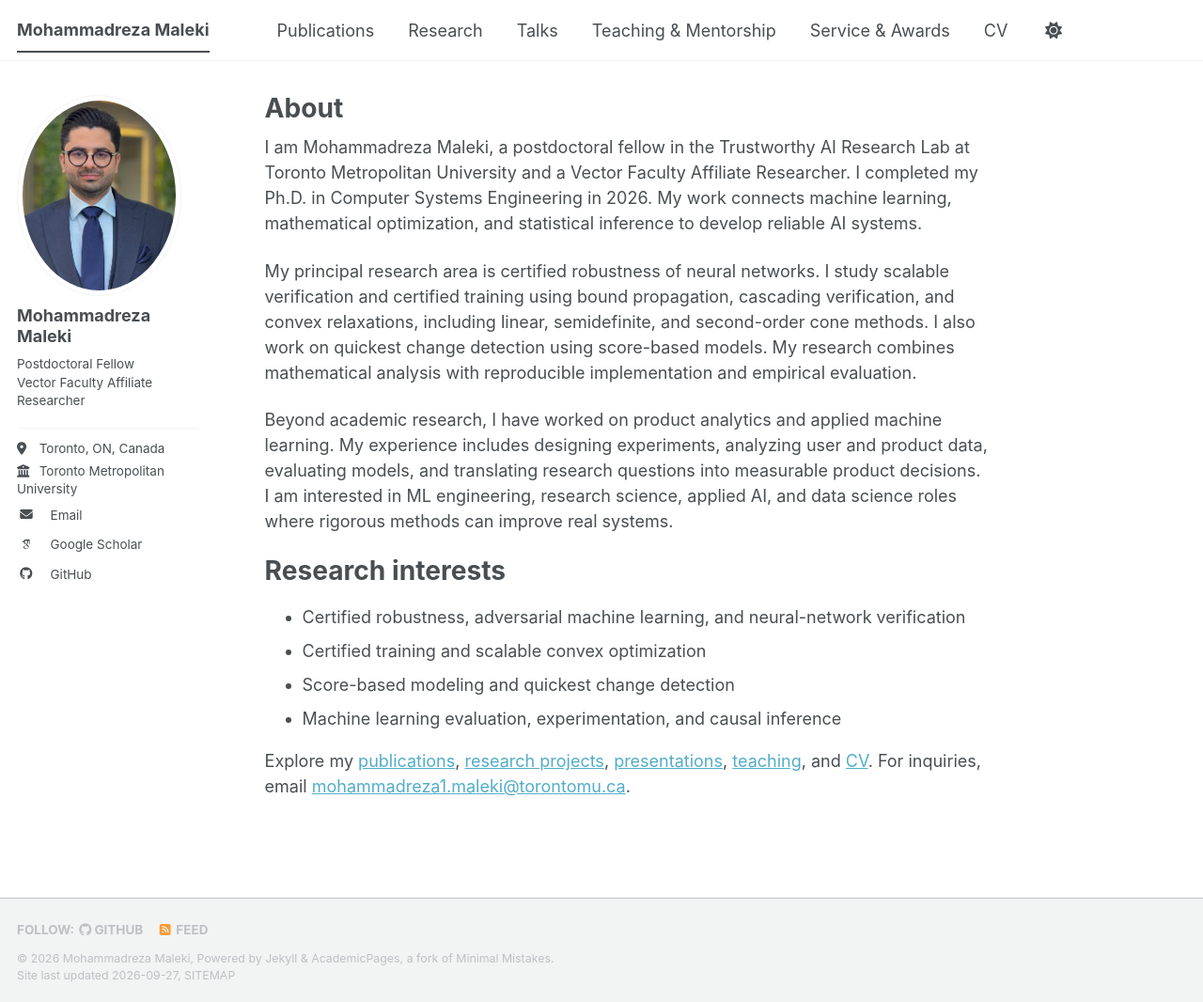
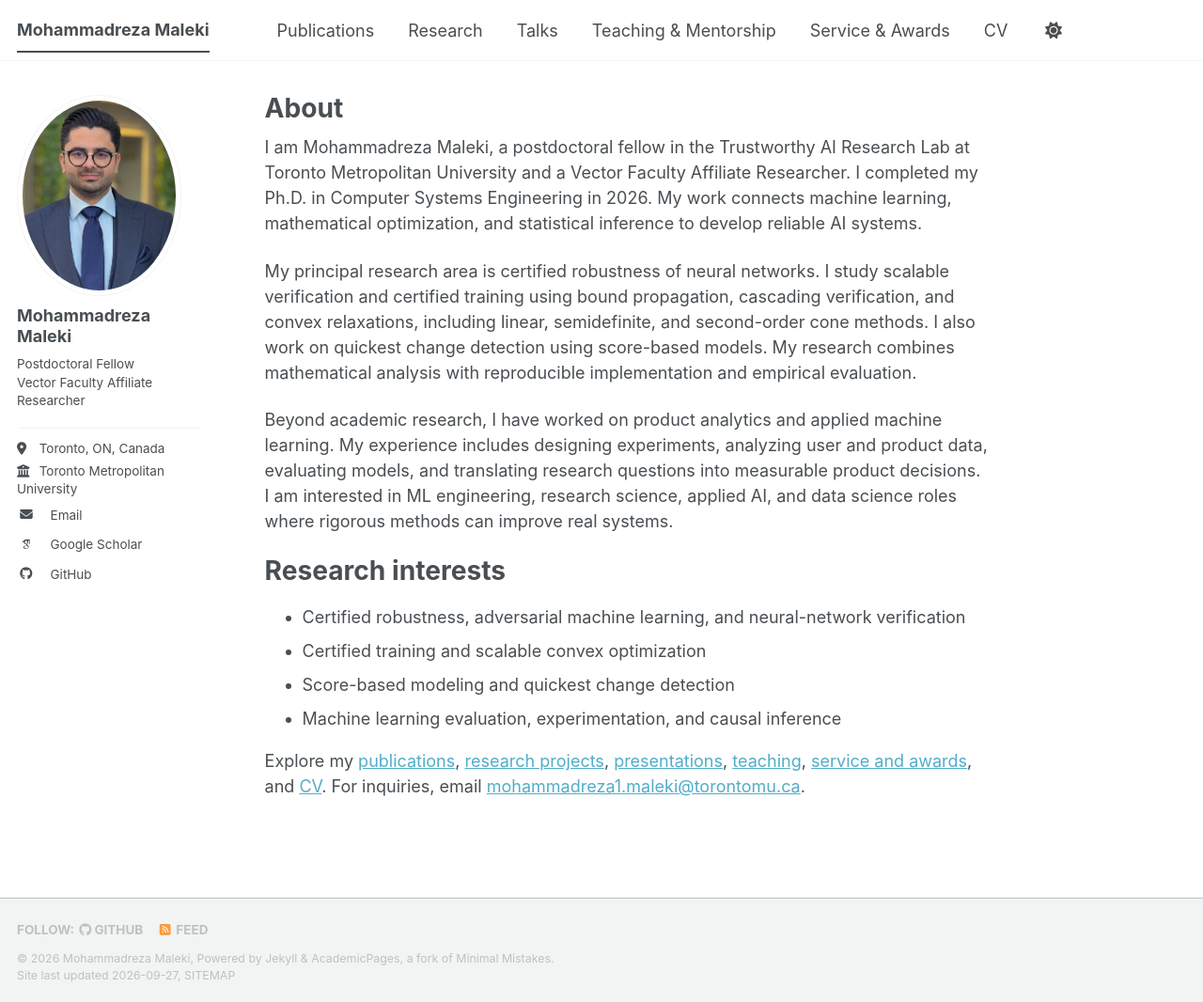
Before and after one commit to Mrezamaleki/mrezamaleki.github.io, a Jekyll site: the page built from _pages/about.md, in a window 1280 px wide and 1066 px high. Shown: the whole window at 94% size. Built offline with Jekyll 4.4.1, drawn with Linux system fonts in a browser that asks for light colours; some web fonts are replaced; a script bundle is joined from its source files by our own code; library files that are not in the unit come from our copies.

Commit message:
Link service and awards in _pages/about.md

```diff
--- a/_pages/about.md
+++ b/_pages/about.md
@@ -21,4 +21,4 @@ Research interests
 - Score-based modeling and quickest change detection
 - Machine learning evaluation, experimentation, and causal inference
 
-Explore my [publications](/publications/), [research projects](/portfolio/), [presentations](/talks/), [teaching](/teaching/), and [CV](/cv/). For inquiries, email [mohammadreza1.maleki@torontomu.ca](mailto:mohammadreza1.maleki@torontomu.ca).
+Explore my [publications](/publications/), [research projects](/portfolio/), [presentations](/talks/), [teaching](/teaching/), [service and awards](/service-awards/), and [CV](/cv/). For inquiries, email [mohammadreza1.maleki@torontomu.ca](mailto:mohammadreza1.maleki@torontomu.ca).
```
